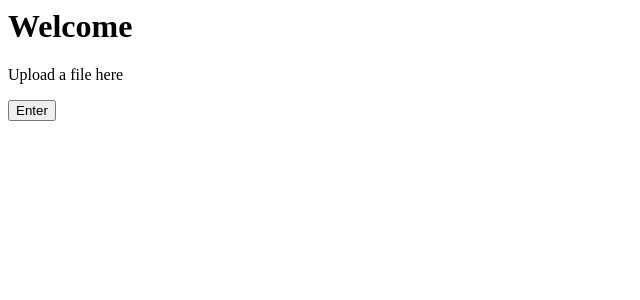
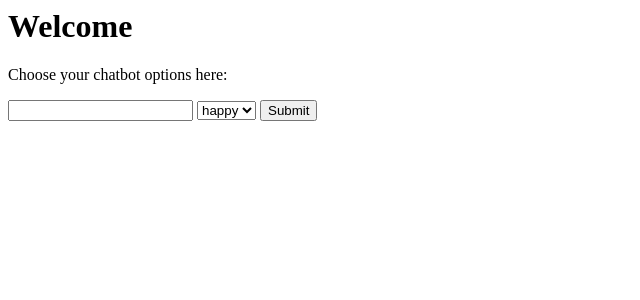
Before and after one commit to garnere1/CustomChatbot, a Flask app: page / in a window 1280 px wide. Shown: the top 300 px of the page, without its empty margins (0-640 px from the left). Run offline with Flask 3, Linux system fonts and the light colour scheme.

Commit message:
chatbot options

```diff
--- a/app.py
+++ b/app.py
@@ -1,18 +1,24 @@
 import os
-from flask import Flask, render_template
+from flask import Flask, render_template, request
 from dotenv import load_dotenv
 
 load_dotenv()
 
 app = Flask(__name__)
 
+moods = ["happy", "angry", "sad"]
+
 @app.route("/")
 def home_page():
-    return render_template("home.html")
+    return render_template("home.html", options = moods)
 
-@app.route("/home")
-def home():
-    return "<p>Got it!</p>"
+@app.route("/submit_mood", methods=['GET', 'POST'])
+def submit_mood():
+    if request.method == 'POST':
+        print(request.form)
+        return "<p>Got it!</p>"
+    elif request.method == 'GET':
+        return "<p>Get!</p>"
 
 if __name__ == "__main__":
     app.run(debug=True, host="0.0.0.0", port=3000)
--- a/templates/base.html
+++ b/templates/base.html
@@ -2,7 +2,7 @@
 <meta charset="utf-8"><meta name="viewport" content="width=device-width, initial-scale=1">
 <link rel="stylesheet" href="{{ url_for('static', filename='base.css') }}">
 
-<title>RAG Example</title>
+<title>Build your own chatbot!</title>
 
 <div class="container">
 
--- a/templates/home.html
+++ b/templates/home.html
@@ -3,6 +3,14 @@
 {% block body %}
     {{ super() }}
 
-    <p>Upload a file here</p>
-    <button id="Enter" type="button" onclick="window.location.href = '/home' ; " class="button">Enter</button>
+    <p>Choose your chatbot options here:</p>
+    <form action="{{ url_for('submit_mood') }}" method="POST">
+        <input type="text" name="name">
+        <select name="attitude" class="Input">
+            {% for option in options %}
+            <option value="{{ option }}">{{ option }}</option>
+            {% endfor %}
+        </select>
+        <input type="submit" name="submit_button">
+    </form>
 {% endblock %}
```
